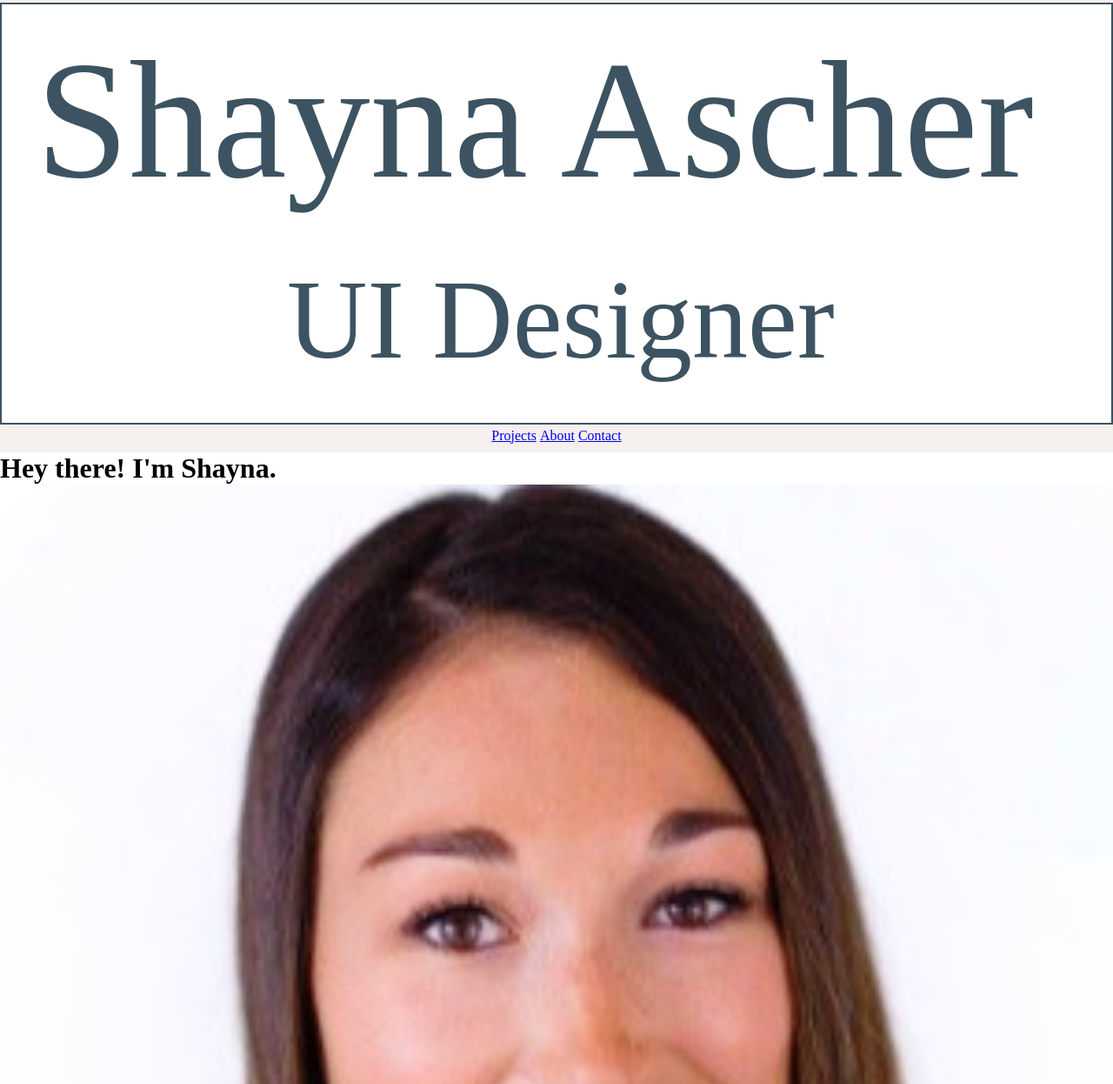
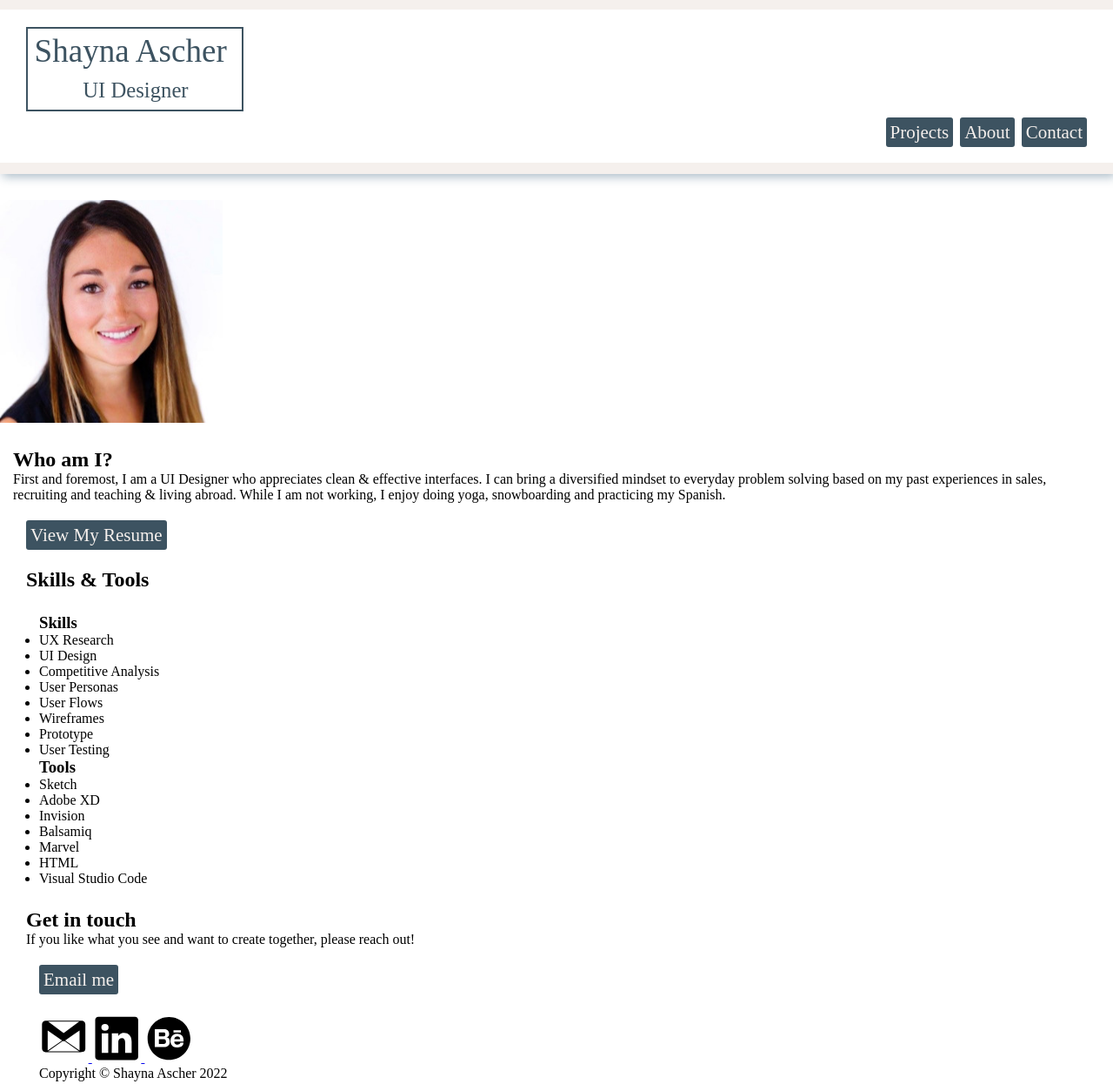
Before and after one commit to shaynaascher/portfolio-website, a plain HTML site: page about.html in a window 1280 px wide. Shown: the part 7-1253 px from the top of the page at 87% size. Drawn offline with Linux system fonts and the light colour scheme; a web font is replaced by a local one.

Commit message:
Fix spacing/sizing

```diff
--- a/about.html
+++ b/about.html
@@ -11,24 +11,29 @@
     <body>
         <!--Header Section-->
         <header>
-            <div>
-                <a style="cursor: pointer;" href="./index.html"><?xml version="1.0" encoding="UTF-8"?>
-                 <img class="shaynalogo" src="./assets/logo.svg" alt=""> </a>
-                <nav>
-                    <ul>
-                        <li><a href="index.html">Projects</a></li>
-                        <li><a href="about.html">About</a></li>
-                        <li><a href="#contact">Contact</a></li>
-                    </ul>
-                </nav>
-            </div>
-        </header>
+          <div id="hero">
+              <div class="container">
+                <h1>
+          <div class="container">
+              <img class="shaynalogo" src="./assets/logo.svg" alt="logo"> </a>
+              <nav>
+                  <ul class="navigation">
+                      <li><a class="buttonshay" href="index.html">Projects</a></li>
+                      <li><a class= "buttonshay" href="about.html">About</a></li>
+                      <li><a class= "buttonshay" href="#contact">Contact</a></li>
+                  </ul>
+              </nav>
+          </div>
+          <div id="header">
+              <div class="container">
+                  <div class="row">
+      </header>
 
     </header><!-- Header-end -->
     <div><!-- Top Content -->
       <div><!-- Opening -->
         <main>
-            <h1>Hey there!
+            <h1> Hey there!
                 I'm Shayna.</h1>
         </main>
       </div><!-- Opening-end -->
@@ -36,22 +41,31 @@
     <div><!-- Botton Content -->
         <picture><!-- Profile Image -->
             <source media="(max-width:767px)" srcset="./assets/propic.jpg">
-            <img src="./assets/propic.jpg">
+            <img class="propic" src="./assets/propic.jpg">
         </picture><!-- Project-image-end-->
         <div><!-- Details -->
+          <div id="whoami">
+            <div class="container">
+                <div class="row">
           <div><!-- Who -->
             <h2>Who am I?</h2>
             <p>First and foremost, I am a UI Designer who appreciates clean & effective interfaces. I can bring a diversified mindset to everyday problem solving based on my past experiences in sales, recruiting and teaching & living abroad. While I am not working, I enjoy doing yoga, snowboarding and practicing my Spanish.
             </p>
+            <div id="who">
+              <div class="container">
+                  <div class="row">
             <!-- Resume btn -->
 						<div class="resume-btn">
-							<a href="./assets/resume.pdf" target="_blank"
+							<a class="buttonshay" href="./assets/resume.pdf" target="_blank"
 								>View My Resume</a
 							>
 						</div>
           </div><!-- Who-end -->
           <div><!-- Skill and Tools Column -->
             <h2>Skills & Tools</h2>
+            <div id="skills">
+              <div class="container">
+                  <div class="row">
             <div><!-- Skills -->
               <h3>Skills</h3>
               <ul>
@@ -87,7 +101,10 @@
             <div>
                 <h2>Get in touch</h2>
                 <p>If you like what you see and want to create together, please reach out!</p>
-                <a href="mailto:shaynaascher@gmail.com">Email me</a>
+                <div id="email>
+                  <div class="container">
+                      <div class="row">
+                <a class="buttonshay" href="mailto:shaynaascher@gmail.com">Email me</a>
             </div>
 
             <div>
--- a/style.css
+++ b/style.css
@@ -15,10 +15,23 @@
 .firstwelcomeclass{
     color: var(--blue-bg-color);
     font-family: 'Signika Negative', sans-serif;
+    margin-top: 225px;
 }
+
+#hero {
+    background-color: white;
+  }
+
+  #hero {
+    background-color: white;
+    padding: 20px 0;
+    display: inline-block;
+    width: 100%;
+  }
 
 .shaynalogo{
     border: 2px solid var(--blue-bg-color);
+    max-width: 250px;
 }
 
 .buttonshay{
@@ -46,12 +59,13 @@
 }
 
 /* Layout styling */
-.container{
+.container {
     padding: 0 15px;
   }
 
 .row {
-    margin: 25px 0; /* 25px top and bottom, 0 left and right */
+    margin: 25px 0; /* 25px top and bottom, 0 left and right
+*/
 }
 
 .center {
@@ -62,6 +76,10 @@
     background-color: var(--creme-bg-color);
     text-align: center;
     padding: 10px 0;
+    -webkit-box-shadow: 3px 3px 11px 0px rgba(26, 70, 102, 0.38);
+-moz-box-shadow:    3px 3px 11px 0px rgba(26, 70, 102, 0.38);
+box-shadow:         3px 3px 11px 0px rgba(26, 70, 102, 0.38);
+    position: fixed; display: inline-block; width: 100%;
   }
 
   nav > ul {
@@ -73,6 +91,39 @@
     display: inline-block;
   }
 
+.propic{
+    width: 20%;
+    margin-top: 200px;
+}
+
   img {
-    width: 100%;
+    width: 85%;
   }
+
+/* ==============================
+Medium devices (640px and larger)
+================================= */
+@media only screen and (min-width: 640px) {
+    header {
+      text-align: unset;
+      padding: 18px 0 13px;
+    }
+
+    nav {
+      width: auto;
+      float: right;
+      margin-top: 99px;
+    }
+  }
+
+/* ==============================
+Large devices (1024px or larger)
+================================= */
+@media only screen and (min-width: 1024px) {
+}
+
+/* ==============================
+X-large devices (1440px or larger)
+================================= */
+@media only screen and (min-width: 1440px) {
+}
```
Also changed, not shown: index.html (+12 -6 lines), 2 other files.
